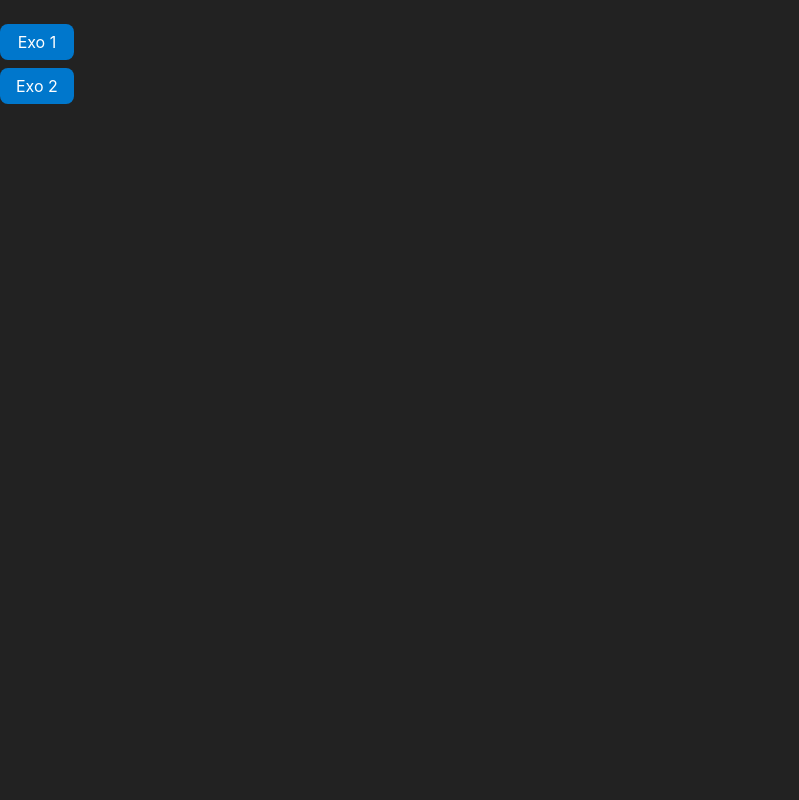
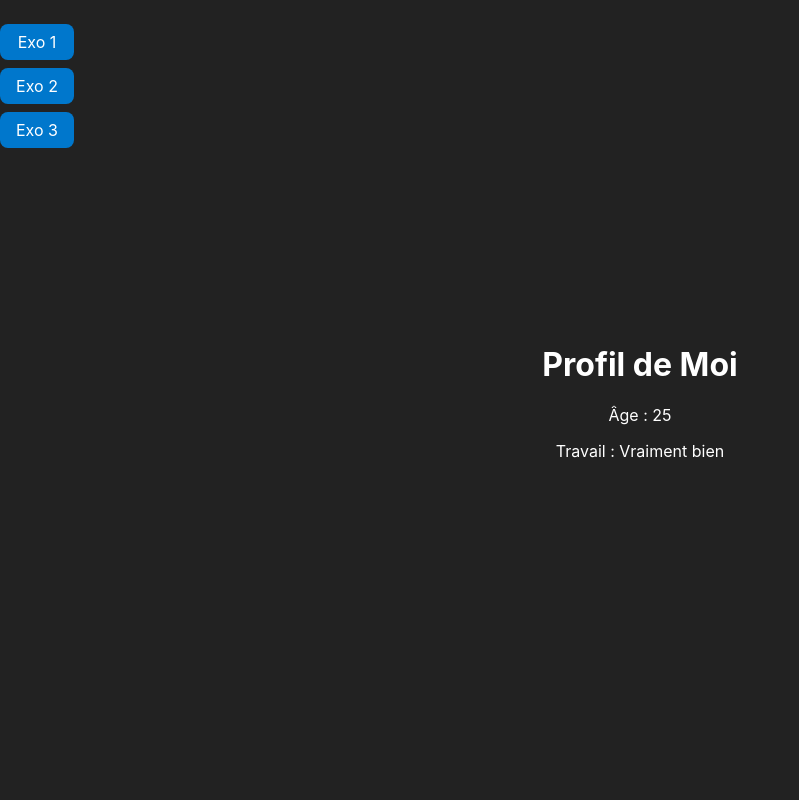
Before and after one commit to Turbotard/react-test, a React (Create React App) app: page /exo3/1 in a window 1280 px wide. Shown: the top 800 px of the page, without its empty margins (0-799 px from the left). Built offline with nearby package versions, Linux system fonts and the light colour scheme.

Commit message:
exo3 done ! not that hard btw

```diff
--- a/src/App.tsx
+++ b/src/App.tsx
@@ -3,6 +3,7 @@ import { BrowserRouter as Router, Route, Link, Routes } from 'react-router-dom';
 import './App.css';
 import Exo1 from './exo/exo1';
 import Exo2 from './exo/exo2';
+import Exo3 from './exo/exo3';
 
 const App: React.FC = () => {
   return (
@@ -17,6 +18,9 @@ const App: React.FC = () => {
             <li>
               <Link to="/exo2">Exo 2</Link>
             </li>
+            <li>
+              <Link to="/exo3">Exo 3</Link>
+            </li>
           </ul>
         </nav>
 
@@ -25,6 +29,8 @@ const App: React.FC = () => {
           <Routes>
             <Route path="/exo1" element={<Exo1 />} />
             <Route path="/exo2" element={<Exo2 />} />
+            <Route path="/exo3" element={<Exo3 />} />
+            <Route path="/exo3/:id" element={<Exo3 />} />
           </Routes>
         </div>
       </Router>
--- /dev/null
+++ b/src/exo/exo3.tsx
@@ -0,0 +1,41 @@
+import React, { useState, useEffect } from 'react';
+import { useParams } from 'react-router-dom';
+import usersDataRaw from './users.json';
+
+type User = {
+  id: number;
+  name: string;
+  age: number;
+  job: string;
+};
+
+const usersData: User[] = usersDataRaw as User[];
+
+function UserProfile() {
+  const { id } = useParams<{ id?: string }>();
+  const [userData, setUserData] = useState<User | null>(null);
+
+  useEffect(() => {
+    if (id) {
+      const userId = parseInt(id, 10);
+      const user = usersData.find(user => user.id === userId);
+      if (user) {
+        setUserData(user);
+      }
+    }
+  }, [id]);
+
+  if (!userData) {
+    return <p>Utilisateur non trouvé</p>;
+  }
+
+  return (
+    <div>
+      <h1>Profil de {userData.name}</h1>
+      <p>Âge : {userData.age}</p>
+      <p>Travail : {userData.job}</p>
+    </div>
+  );
+}
+
+export default UserProfile;
--- /dev/null
+++ b/src/exo/users.json
@@ -0,0 +1,20 @@
+[
+    {
+      "id": 1,
+      "name": "Moi",
+      "age": 25,
+      "job": "Vraiment bien"
+    },
+    {
+        "id": 2,
+        "name": "Toi",
+        "age": 30,
+        "job": "Pas mal"
+        },
+        {
+        "id": 3,
+        "name": "Lui",
+        "age": 45,
+        "job": "Sympa"
+    }
+  ]
--- a/src/index.tsx
+++ b/src/index.tsx
@@ -3,7 +3,6 @@ import ReactDOM from 'react-dom/client';
 import './index.css';
 import App from './App';
 import reportWebVitals from './reportWebVitals';
-import Exo1 from './exo/exo1';
 
 const root = ReactDOM.createRoot(
   document.getElementById('root') as HTMLElement
@@ -11,8 +10,6 @@ const root = ReactDOM.createRoot(
 root.render(
   <React.StrictMode>
     <App />
-    <Exo1 />
-
   </React.StrictMode>
 );
 
```
